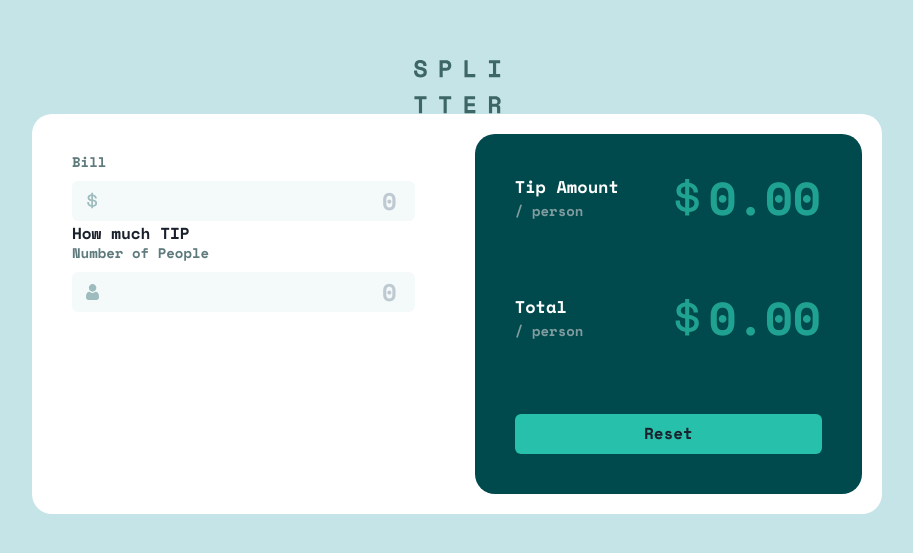
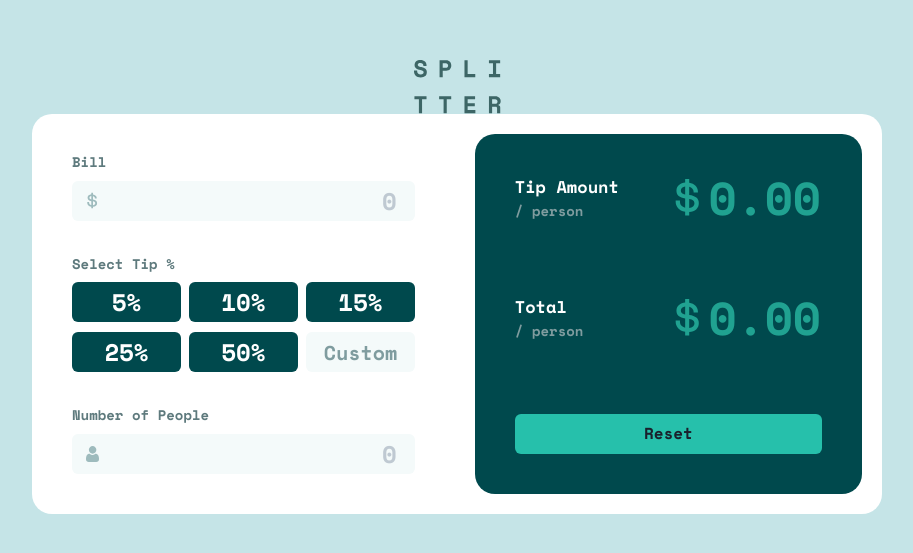
Before and after one commit to a-zajonc/tip-calculator-app, a React (Create React App) app: page / in a window 1280 px wide. Shown: the part 113-666 px from the top of the page, without its empty margins (183-1096 px from the left). Built offline with nearby package versions, Linux system fonts and the light colour scheme.

Commit message:
Add Tip % Buttons

```diff
--- a/src/Components/TipSelect/index.js
+++ b/src/Components/TipSelect/index.js
@@ -1,5 +1,17 @@
-import { Box } from "@chakra-ui/react";
+import { Box, Heading, Button, ButtonGroup , Input  } from "@chakra-ui/react";
 
 export function TipSelect() {
-    return <Box fontFamily="Space Mono">How much TIP</Box>
+    return <Box>
+        <Heading fontFamily="Space Mono" fontSize="14px" color="#5E7A7D">Select Tip %</Heading>
+        <ButtonGroup fontFamily="Space Mono" width="100%" paddingBlock="10px">
+        <Button width="33%" bgColor="#00494D" color="white" fontSize="24px" _hover={{bgColor:"#9fe8df", color:"#00494D"}}>5%</Button>
+        <Button width="33%" bgColor="#00494D" color="white" fontSize="24px" _hover={{bgColor:"#9fe8df", color:"#00494D"}}>10%</Button>
+        <Button width="33%" bgColor="#00494D" color="white" fontSize="24px" _hover={{bgColor:"#9fe8df", color:"#00494D"}}>15%</Button>
+        </ButtonGroup>
+        <ButtonGroup fontFamily="Space Mono" width="100%" >
+        <Button width="33%" bgColor="#00494D" color="white" fontSize="24px" _hover={{bgColor:"#9fe8df", color:"#00494D"}}>25%</Button>
+        <Button width="33%" bgColor="#00494D" color="white" fontSize="24px" _hover={{bgColor:"#9fe8df", color:"#00494D"}}>50%</Button>
+        <Input width="33%" bgColor="#F4FAFA" color="#00494D" fontSize="20px" placeholder="Custom" variant="filled" focusBorderColor="#26C0AB" textAlign="end" _placeholder={{color:"#7F9C9F"}}/>
+        </ButtonGroup>
+    </Box>
 }
--- a/src/Components/index.js
+++ b/src/Components/index.js
@@ -8,7 +8,7 @@ import { TotalAmount } from "./TotalAmount"
 
 export function SplitterComponent() {
     return <Box width="850px" bgColor="white" display="flex" flexDirection="row" height="400px" p="0" borderRadius="20px">
-        <Box width="50%" m="20px" p="20px">
+        <Box width="50%" m="20px" p="20px" display="flex" flexDirection="column" justifyContent="space-between">
 <BillInput/>
 <TipSelect/>
 <PeopleNumberInput/>
```
